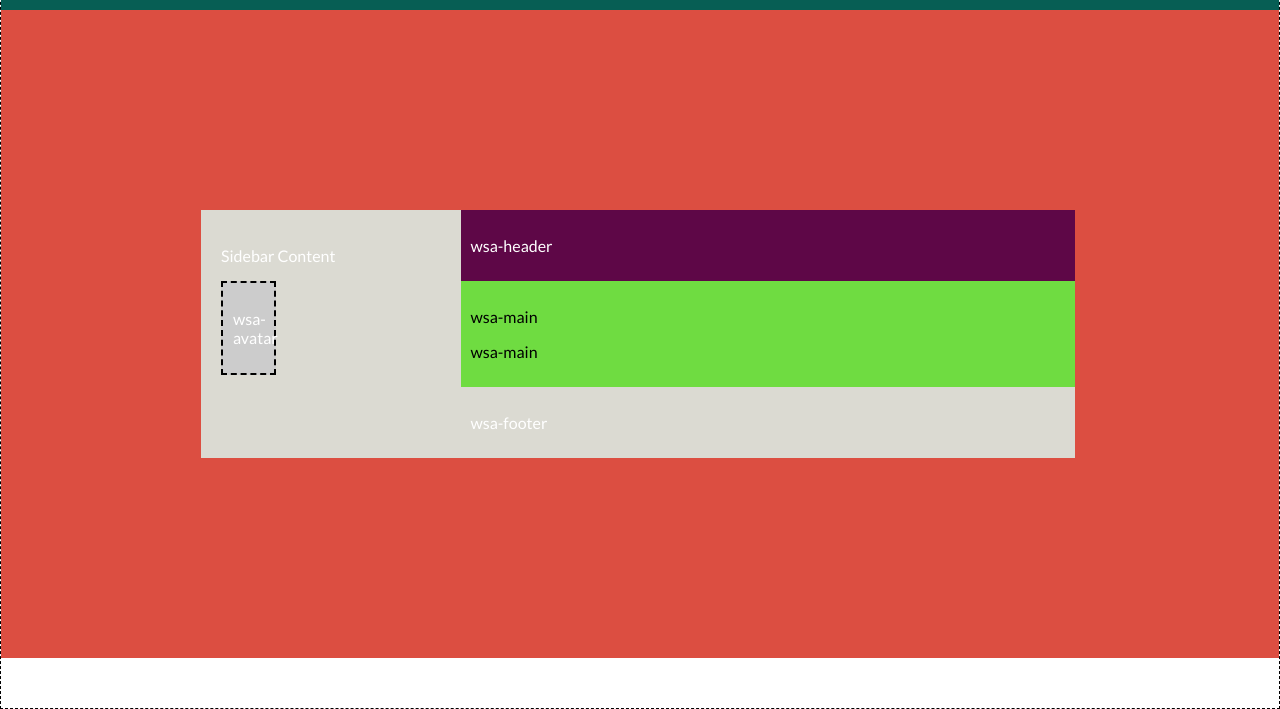
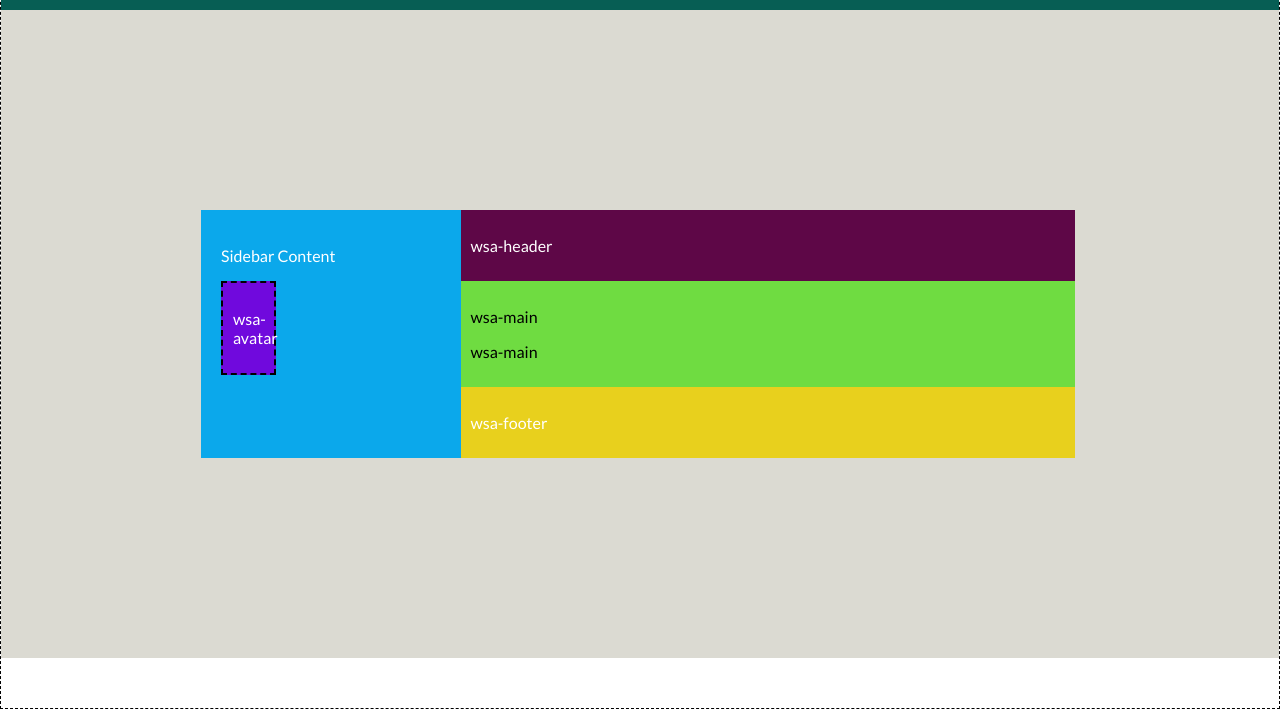
Before and after one commit to leamusa/html-css-boolzapp, a plain HTML site: page assets/index.html in a window 1280 px wide. Shown: the part 93-802 px from the top of the page. Drawn offline with Linux system fonts and the light colour scheme.

```diff
--- a/assets/css/style.css
+++ b/assets/css/style.css
@@ -20,12 +20,12 @@ body {
 
 .main-container {
   display: flex;
-  background-color: #dc4e41; /* Cambiato il colore di sfondo */
+  background-color: #dbdad2; /* Cambiato il colore di sfondo */
   padding: 200px;
 }
 
 .sidebar {
-  background-color: #dbdad2;
+  background-color: #0ba8eb;
   color: #fff;
   padding: 20px;
   width: 25%;
@@ -33,7 +33,7 @@ body {
 
 .wsa-avatar {
   width: 25%;
-  background-color: #ccc;
+  background-color: #7009dd;
   padding: 10px;
   box-sizing: border-box;
   margin-top: 10px;
@@ -55,12 +55,12 @@ body {
 
 .wsa-main {
   background-color: #6fdc41;
-  padding: 10px; /* Corretto il valore della proprietà padding */
+  padding: 10px;
   flex-grow: 2;
 }
 
 .wsa-footer {
-  background-color: #dbdad2;
+  background-color: #e8d01d;
   color: #fff;
   padding: 10px;
   flex-grow: 1;
```
